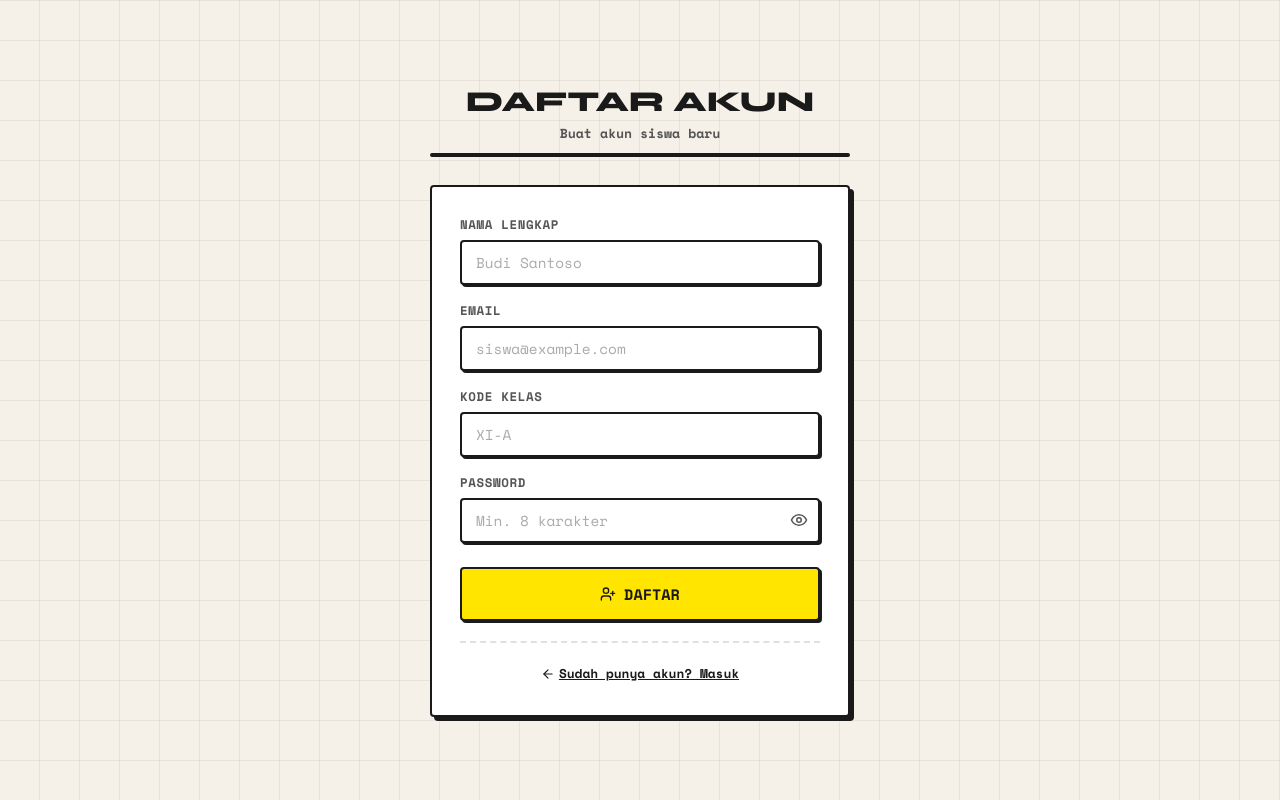
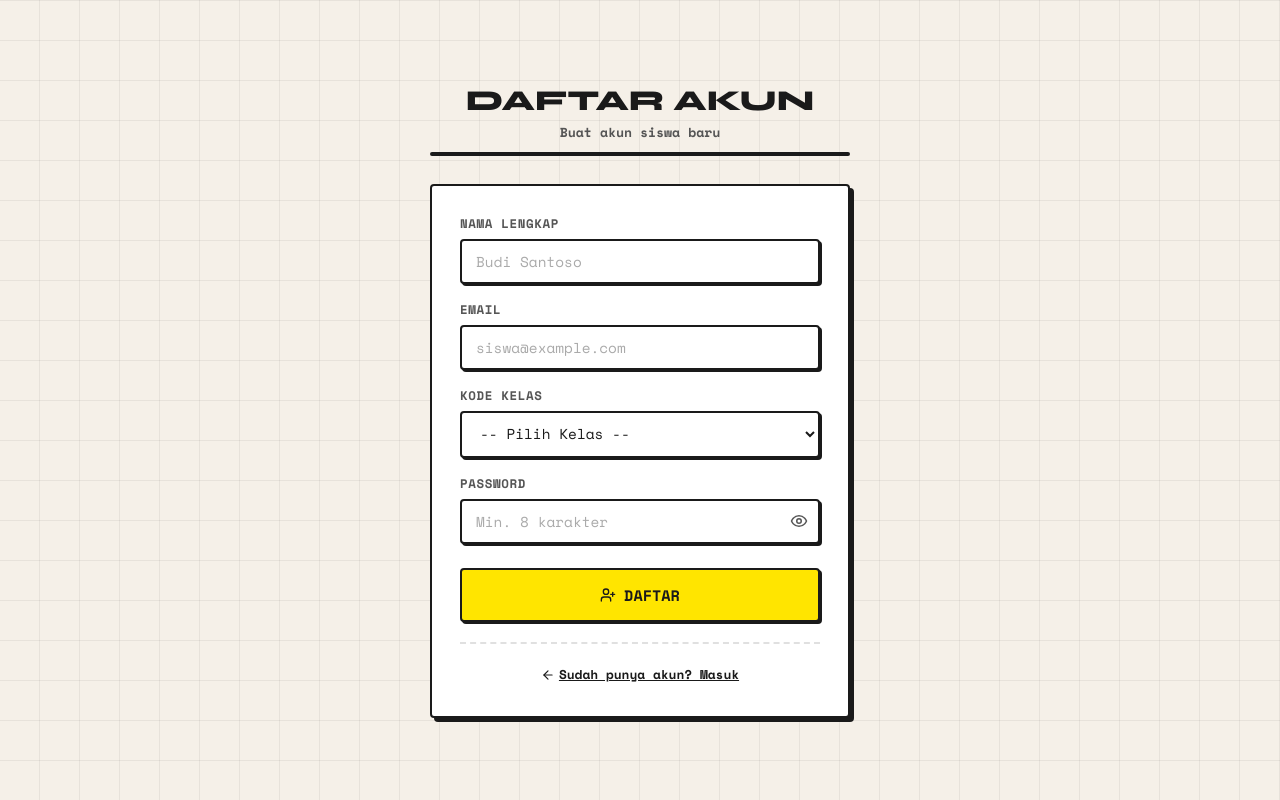
Before and after one commit to ZexDev4/cbt-web, a React (Vite) app: page /register in a window 1280 px wide. Built offline with nearby package versions, Linux system fonts and the light colour scheme; no server answers.

Commit message:
Update StudentRegister.jsx

```diff
--- a/src/pages/StudentRegister.jsx
+++ b/src/pages/StudentRegister.jsx
@@ -1,7 +1,7 @@
-import { useState, useEffect } from 'react'
+import { useState } from 'react'
 import { useNavigate, Link } from 'react-router-dom'
-import { UserPlus, Eye, EyeOff, ArrowLeft, ChevronDown } from 'lucide-react'
-import { studentRegister, getClasses } from '../lib/api'
+import { UserPlus, Eye, EyeOff, ArrowLeft } from 'lucide-react'
+import { studentRegister } from '../lib/api'
 import { Alert } from '../components/UI'
 
 export default function StudentRegister() {
@@ -10,14 +10,7 @@ export default function StudentRegister() {
   const [loading, setLoading] = useState(false)
   const [error, setError] = useState('')
   const [success, setSuccess] = useState(false)
-  const [classes, setClasses] = useState([])
   const navigate = useNavigate()
-
-  useEffect(() => {
-    getClasses()
-      .then(r => setClasses(r.data || []))
-      .catch(() => {})
-  }, [])
 
   function update(k, v) { setForm(p => ({ ...p, [k]: v })) }
 
@@ -66,8 +59,12 @@ export default function StudentRegister() {
             </div>
             <div className="form-group">
               <label className="form-label">Kode Kelas</label>
-              <input className="neo-input" type="text" placeholder="XI-A"
-                value={form.classCode} onChange={e => update('classCode', e.target.value)} required />
+              <select className="neo-input" value={form.classCode} onChange={e => update('classCode', e.target.value)} required>
+                <option value="">-- Pilih Kelas --</option>
+                {['A','B','C','D','E','F','G','H','I','J'].map(l => (
+                  <option key={l} value={`XI-${l}`}>XI-{l}</option>
+                ))}
+              </select>
             </div>
             <div className="form-group">
               <label className="form-label">Password</label>
```
